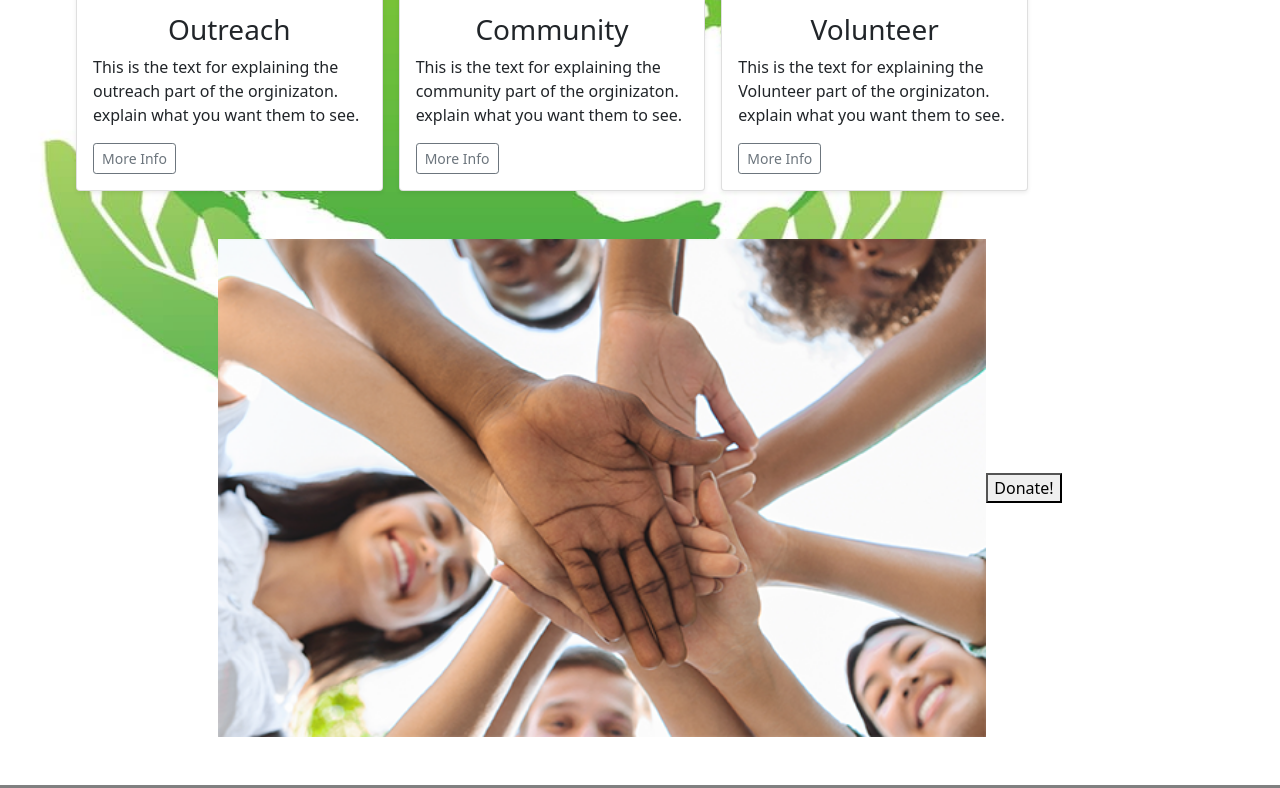
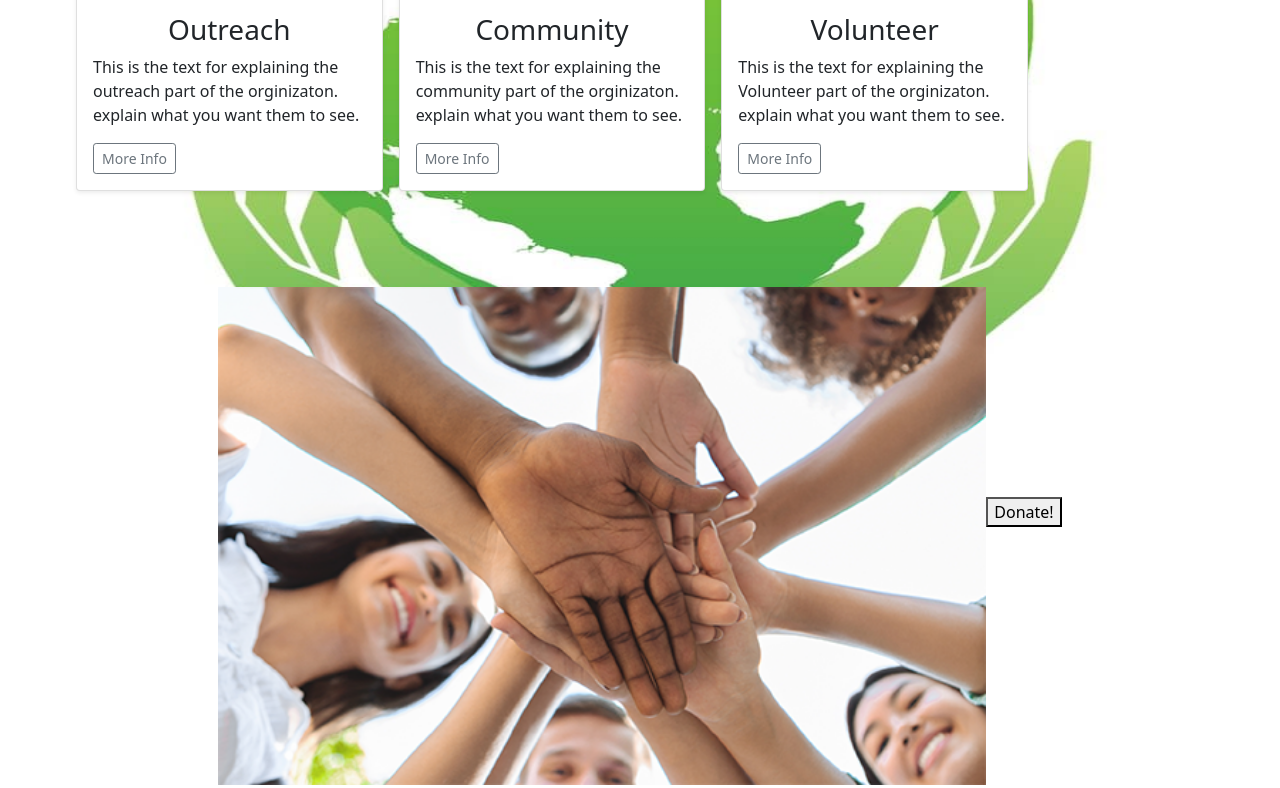
Before and after one commit to Harju15/communityoutreach, a plain HTML site: page index.html in a window 1280 px wide. Shown: the part 1630-2418 px from the top of the page. Drawn offline with Linux system fonts and the light colour scheme.

Commit message:
Add files via upload

```diff
--- a/index.html
+++ b/index.html
@@ -120,7 +120,7 @@
  <div class="">
     <div class="album py-5 leftalign" style="margin-right: 15rem; background-color: transparent; ">
         <div class="container" >
-    <img src="img/development.jpg" alt="" class="mainimg" style="z-index: -1; position: absolute; right: 9rem; opacity: .8;">
+    <img src="img/development.jpg" alt="" class="mainimg" style="z-index: -1; position: absolute; right: 0rem; opacity: .8;">
           <div class="row row-cols-1 row-cols-sm-2 row-cols-md-3 g-3">
             <div class="col">
               <div class="card shadow-sm">
@@ -179,7 +179,7 @@
     </div>
 <div>
     <div style="display: flex; align-items: center; justify-content: center;">
-    <img src="img/outreach.png" alt="" style="width: 60%; margin-top: 3rem, ">
+    <img src="img/outreach.png" alt="" style="width: 60%; margin-top: 3rem; ">
     <button>Donate!</button>
 </div>
 </div>
```
